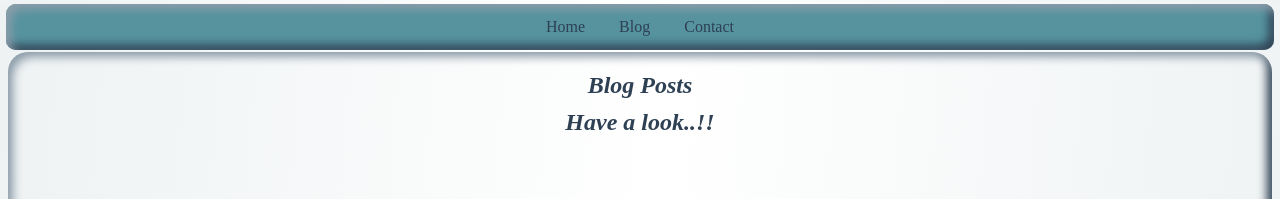
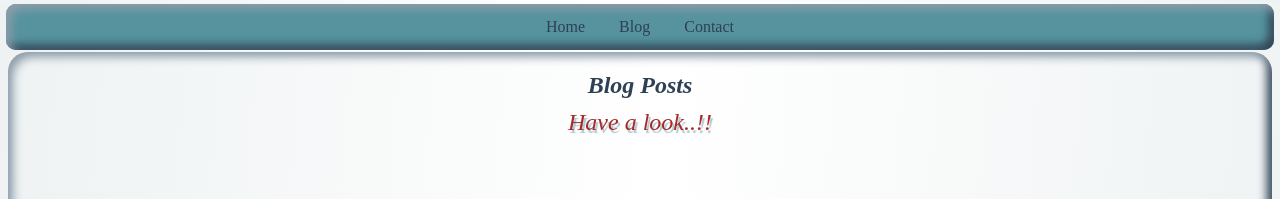
Before and after one commit to jasmine-s/Course_Projects, a plain HTML site: page Project_1/index.html in a window 1280 px wide. Shown: the top 199 px of the page. Drawn offline with Linux system fonts and the light colour scheme.

Commit message:
Update typography.css

```diff
--- a/Project_1/css/typography.css
+++ b/Project_1/css/typography.css
@@ -20,3 +20,8 @@ h6 {
 h5 {
     font-variant-caps: all-small-caps;
 }
+h2{
+    font-weight: 50;
+    color: brown;
+    text-shadow: 2px 3px 1px rgb(176, 198, 207);
+}
```
